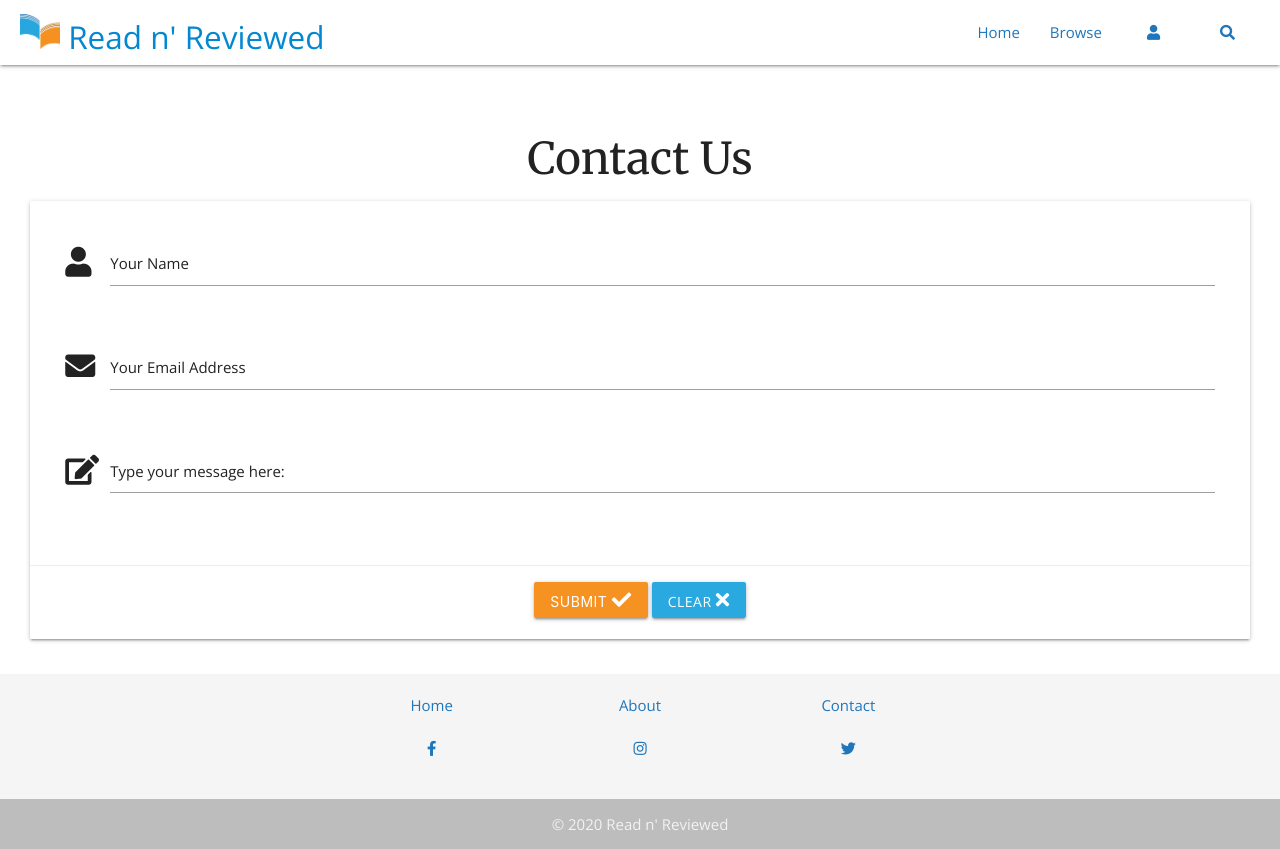
After one commit to nualagr/readnreviewed, a Flask app: page /contact in a window 1280 px wide. The commit adds this page. Run offline with Flask 2, Linux system fonts and the light colour scheme; some libraries are stand-ins or nearby versions.

Commit message:
feat: Create contact.html page with form to allow users to send their questions to the site administrator.

```diff
--- a/app.py
+++ b/app.py
@@ -128,6 +128,16 @@ def get_books():
 def browse():
     books = list(mongo.db.books.find().sort("published_date", -1))
     return render_template("browse.html", books=books)
+
+
+@app.route("/contact", methods=["GET", "POST"])
+def contact():
+    if request.method == "POST":
+        flash(
+            "We will be in contact shortly regarding your enquiry.")
+        return render_template("contact.html")
+    else:
+        return render_template("contact.html")
 
 
 @app.route("/register", methods=["GET", "POST"])
--- a/templates/base.html
+++ b/templates/base.html
@@ -124,7 +124,7 @@
                             <a href="{{ url_for('get_books', _anchor='about') }}">About</a>
                         </div>
                         <div class="col s4 center-align">
-                            <a href="#!">Contact</a>
+                            <a href="{{ url_for('contact') }}">Contact</a>
                         </div>
                     </div>
                     <div class="row">
--- /dev/null
+++ b/templates/contact.html
@@ -0,0 +1,43 @@
+{% extends "base.html" %}
+{% block content %}
+    <h3>Contact Us</h3>
+    <!-- Contact Us Form -->
+    <!-- Card Component copied from https://materializecss.com/cards.html and modified -->
+    <div class="row container">
+        <!-- Form Input Fields copied from https://materializecss.com/text-inputs.html and modified -->
+        <form method="POST" action="{{ url_for('contact') }}">
+            <div class="card white darken-1">
+                <div class="card-content">
+                    <div class="row">
+                        <!-- First Name -->
+                        <div class="input-field col s12">
+                        <i class="fas fa-user prefix"></i>
+                        <input id="name" name="name" type="text" required>
+                        <label for="name">Your Name</label>
+                        </div>
+                    </div>
+                    <div class="row">
+                        <!-- Email Address -->
+                        <div class="input-field col s12">
+                        <i class="fas fa-envelope prefix"></i>
+                        <input id="email" name="email" type="email" required>
+                        <label for="email">Your Email Address</label>
+                        </div>
+                    </div>
+                    <div class="row">
+                        <!-- Message  -->
+                        <div class="input-field col s12">
+                            <i class="fas fa-edit prefix"></i>
+                            <textarea id="message" name="message" class="materialize-textarea validate" required></textarea>
+                            <label for="message">Type your message here:</label>
+                        </div>
+                    </div>
+                </div>
+                <div class="card-action center">
+                    <button type="submit" class="btn bg-orange">Submit <i class="fas fa-check"></i></button>
+                    <a href="{{ url_for('contact') }}" class="btn bg-blue">Clear <i class="fas fa-times"></i></a>
+                </div>
+            </div>
+        </form>
+    </div>
+{% endblock %}
```
